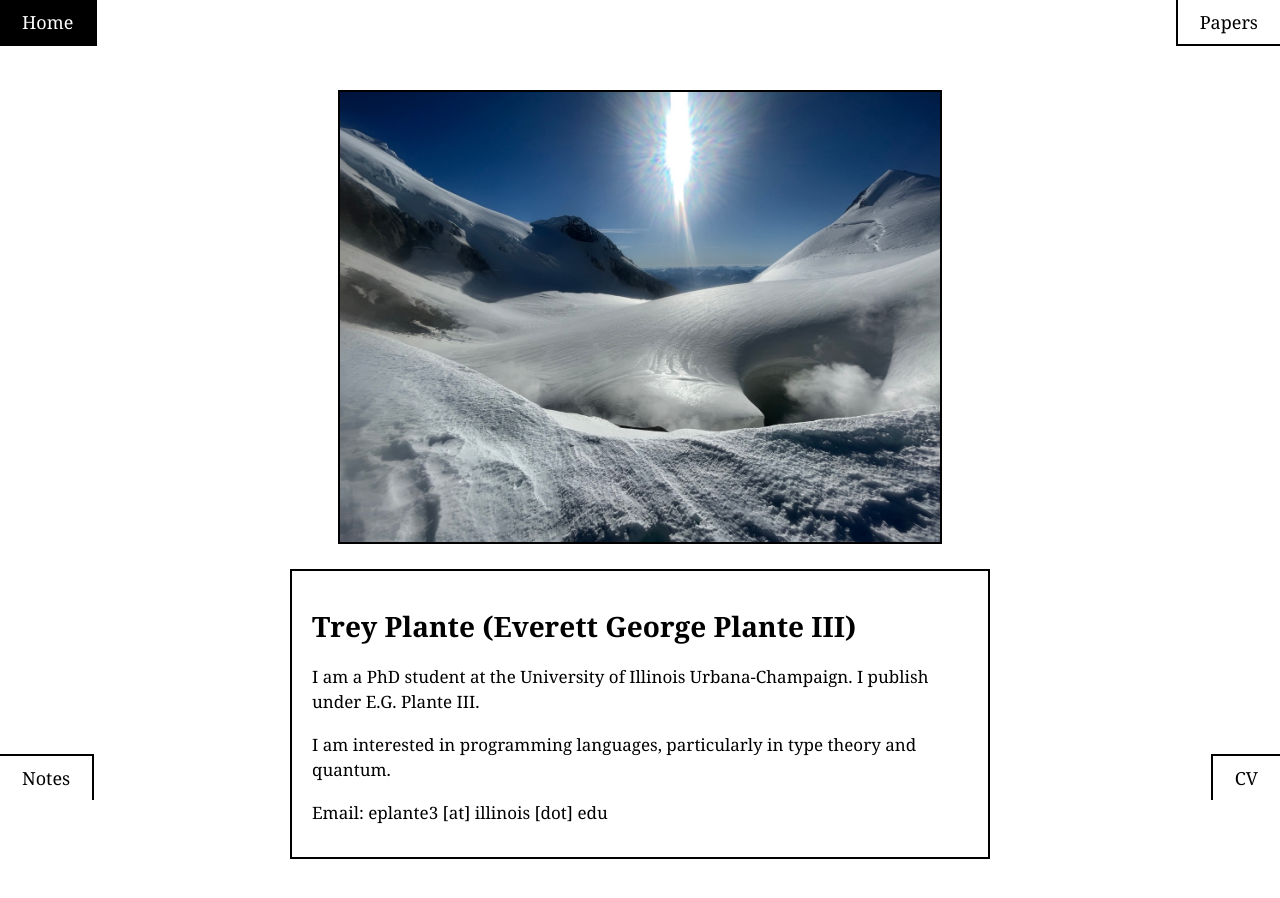
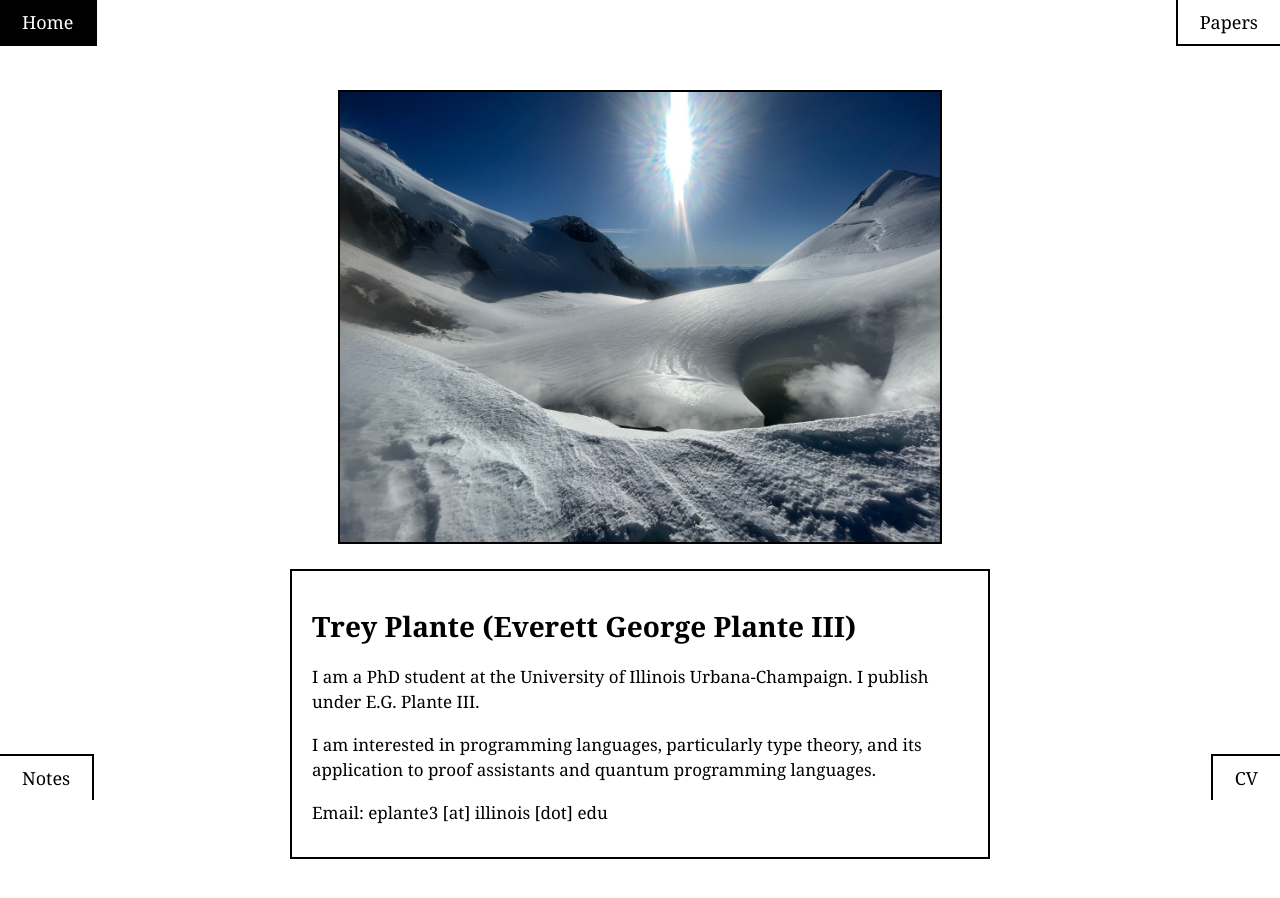
Before and after one commit to trey3p/trey3p.github.io, a plain HTML site: page index.html in a window 1280 px wide. Drawn offline with Linux system fonts and the light colour scheme.

Commit message:
edit interest sentence

```diff
--- a/index.html
+++ b/index.html
@@ -25,7 +25,7 @@
             </p>
             <p>
                 <!-- Edit this paragraph to describe your research interests. -->
-                I am interested in programming languages, particularly in type theory and quantum.
+                I am interested in programming languages, particularly type theory, and its application to proof assistants and quantum programming languages.
             </p>
             <p>
                 Email: eplante3 [at] illinois [dot] edu
```
